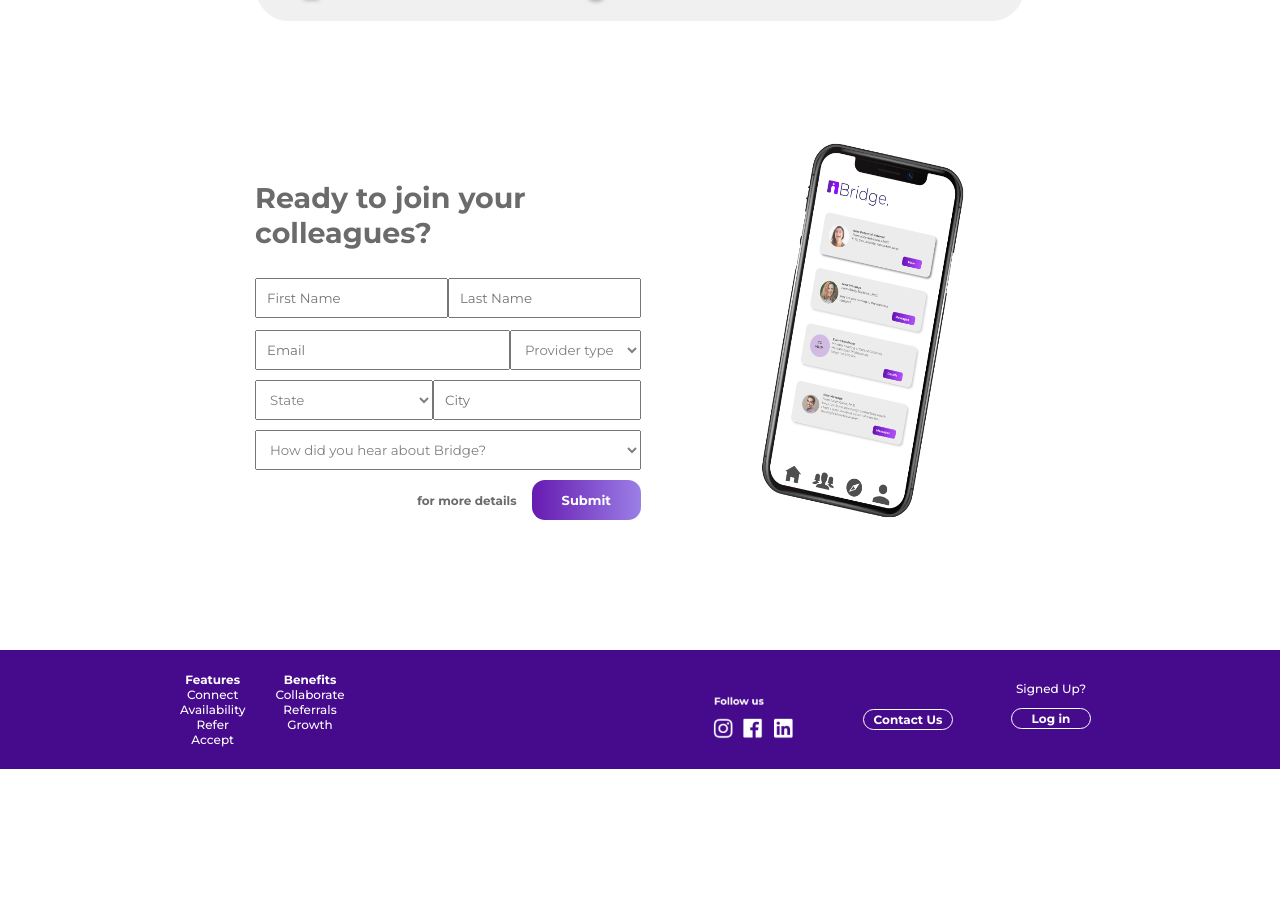
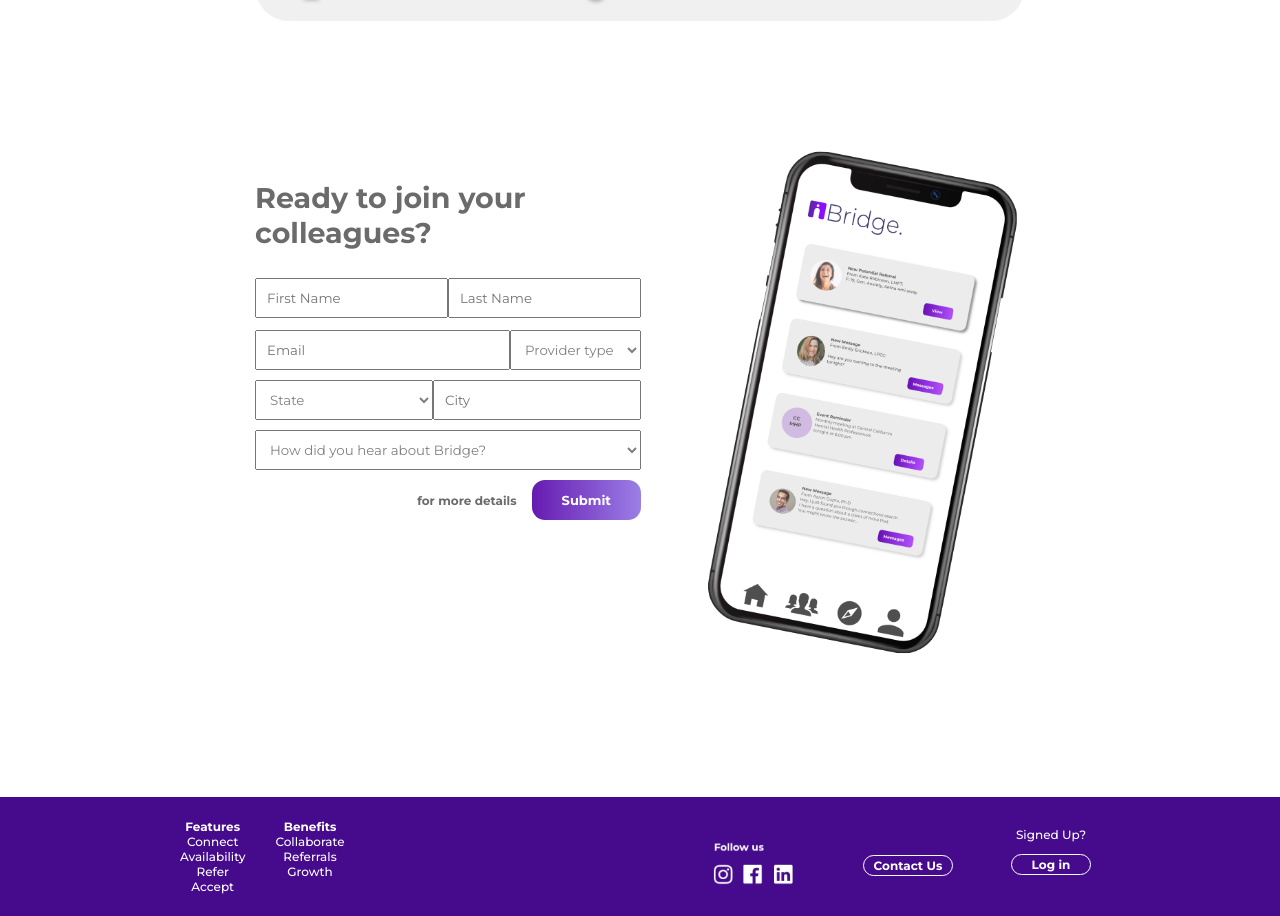
Before and after one commit to dLamSlo8/Bridge-Landing-Page, a React (Create React App) app: page / in a window 1280 px wide. Shown: the part 2915-3831 px from the top of the page. Before the commit the page ends 3684 px from the top, so only its background shows below. Built offline with nearby package versions, Linux system fonts and the light colour scheme.

Commit message:
Maybe this will fix the phone

```diff
--- a/src/SignUp.tsx
+++ b/src/SignUp.tsx
@@ -78,7 +78,7 @@ class HeaderNav extends React.Component<{}, {}>
                             </div>
                         </div>
                         <div style={{flexBasis:"30%"}} className="d-flex flex-center">
-                            <img src={s_phone} alt="" className="image"/>
+                            <img src={s_phone} alt="" style={{width:"100%"}}/>
                         </div>
                     </div>
                     <div className="bot-bar" style={{textAlign:"center"}}>
```
